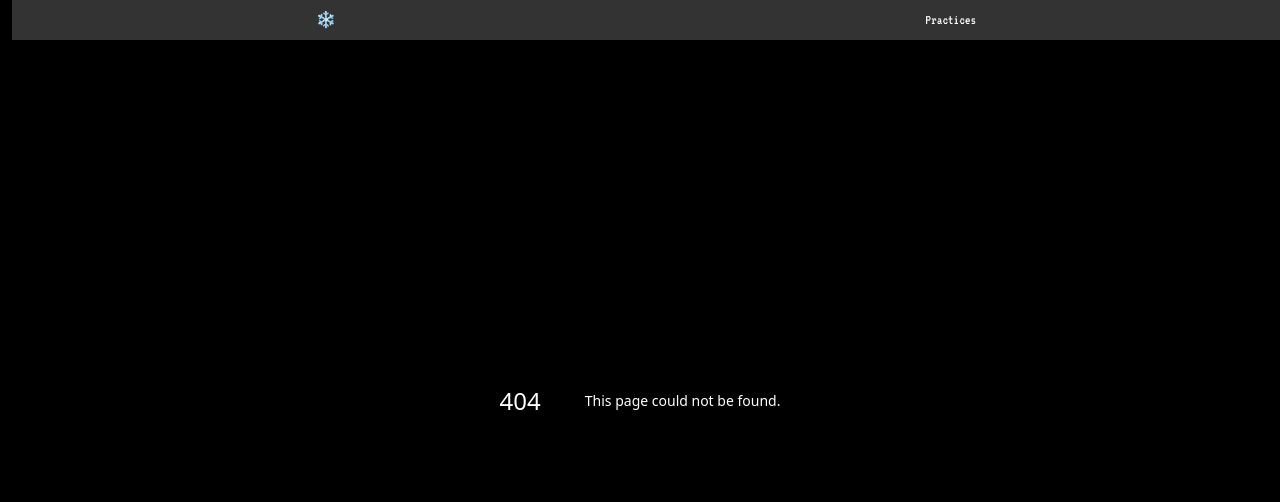
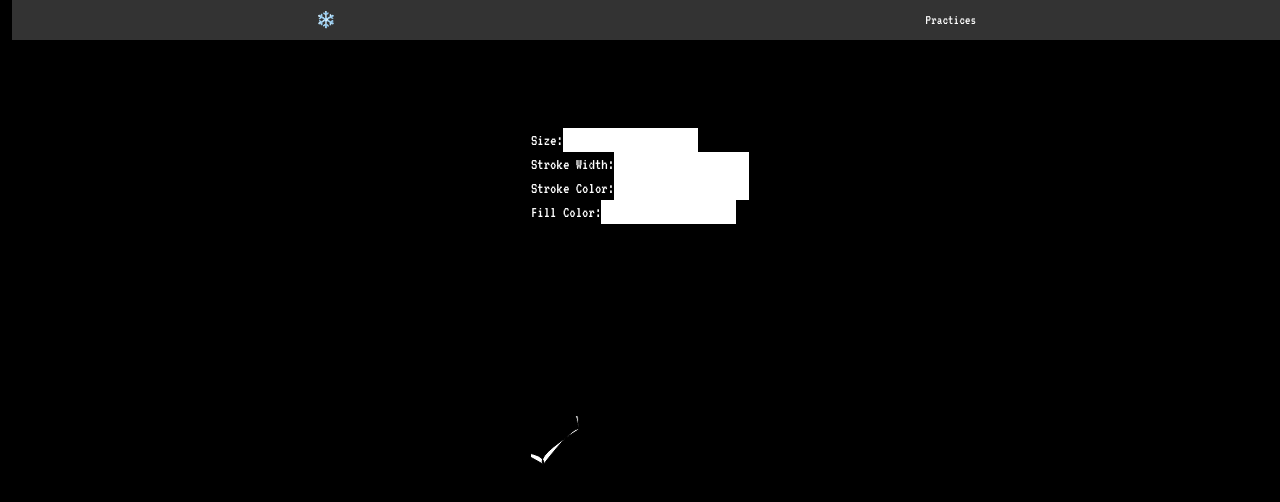
Before and after one commit to snow-t-m-yang/react-practice202304, a Next.js app: page /snowFlake in a window 1280 px wide. Before the commit this address had no page. Shown: the top 502 px of the page. Built offline with nearby package versions, Linux system fonts and the light colour scheme.

Commit message:
add component: Add Snowflake

```diff
--- /dev/null
+++ b/app/snowFlake/page.tsx
@@ -0,0 +1,10 @@
+import SnowFlakeGenerator from "@/components/SnowFlake";
+
+const page = () => {
+  return (
+    <div>
+      <SnowFlakeGenerator />
+    </div>
+  );
+};
+export default page;
--- a/components/Calculator.tsx
+++ b/components/Calculator.tsx
@@ -26,7 +26,7 @@ const calcuReducer = (state: State, action: Action) => {
   }
 };
 
-const Calculator: React.FC = () => {
+const Calculator = () => {
   const [state, dispatch] = useReducer(calcuReducer, initialState);
 
   const handleInput = (e: React.MouseEvent<HTMLElement>) => {
--- /dev/null
+++ b/components/SnowFlake.tsx
@@ -0,0 +1,139 @@
+"use client";
+
+import React, { useState } from "react";
+
+interface SnowflakeProps {
+  size: number;
+  strokeWidth: number;
+  strokeColor: string;
+  fillColor: string;
+}
+
+const Snowflake: React.FC<SnowflakeProps> = ({
+  size,
+  strokeWidth,
+  strokeColor,
+  fillColor,
+}) => {
+  const randomInRange = (min: number, max: number): number => {
+    return Math.random() * (max - min) + min;
+  };
+
+  const createSnowflakePath = (size: number): string => {
+    const numPoints = 6;
+    const angleStep = (Math.PI * 2) / numPoints;
+
+    // Generate random starting angle
+    let angle = randomInRange(0, Math.PI * 2);
+
+    // Generate random line segment lengths and curve control point offsets
+    const segmentLengths: number[] = [];
+    const controlOffsets: number[] = [];
+    for (let i = 0; i < numPoints * 2; i++) {
+      segmentLengths.push(randomInRange(size * 0.1, size * 0.5));
+      controlOffsets.push(randomInRange(-size * 0.3, size * 0.3));
+    }
+
+    // Generate path segments
+    const pathSegments: string[] = [];
+    for (let i = 0; i < numPoints; i++) {
+      const x1 = Math.cos(angle) * size;
+      const y1 = Math.sin(angle) * size;
+
+      const x2 = Math.cos(angle + angleStep) * size;
+      const y2 = Math.sin(angle + angleStep) * size;
+
+      const cx1 = x1 + Math.cos(angle + angleStep / 2) * controlOffsets[i * 2];
+      const cy1 = y1 + Math.sin(angle + angleStep / 2) * controlOffsets[i * 2];
+      const cx2 =
+        x2 + Math.cos(angle + angleStep / 2) * controlOffsets[i * 2 + 1];
+      const cy2 =
+        y2 + Math.sin(angle + angleStep / 2) * controlOffsets[i * 2 + 1];
+
+      pathSegments.push(
+        `M${x1},${y1} Q${cx1},${cy1} ${x2},${y2} Q${cx2},${cy2} ${x1},${y1}`,
+      );
+
+      angle += angleStep;
+    }
+
+    return pathSegments.join(" ");
+  };
+
+  const snowflakePath = createSnowflakePath(size);
+
+  return (
+    <div className="grid h-screen mt-48">
+      <svg width={size} height={size} viewBox={`0 0 ${size} ${size}`}>
+        <path
+          d={snowflakePath}
+          fill={fillColor}
+          stroke={strokeColor}
+          strokeWidth={strokeWidth.toString()}
+        />
+      </svg>
+    </div>
+  );
+};
+
+const SnowFlakeGenerator: React.FC = () => {
+  const [size, setSize] = useState(50);
+  const [strokeWidth, setStrokeWidth] = useState(1);
+  const [strokeColor, setStrokeColor] = useState("black");
+  const [fillColor, setFillColor] = useState("white");
+
+  const renderSnowflake = (): JSX.Element => {
+    return (
+      <Snowflake
+        size={size}
+        strokeWidth={strokeWidth}
+        strokeColor={strokeColor}
+        fillColor={fillColor}
+      />
+    );
+  };
+
+  return (
+    <div className="grid pt-32 place-content-center">
+      <div>
+        <label htmlFor="size">Size:</label>
+        <input
+          type="number"
+          id="size"
+          value={size}
+          onChange={(e) => setSize(Number(e.target.value))}
+        />
+      </div>
+      <div>
+        <label htmlFor="strokeWidth">Stroke Width:</label>
+        <input
+          type="number"
+          id="strokeWidth"
+          value={strokeWidth}
+          onChange={(e) => setStrokeWidth(Number(e.target.value))}
+        />
+      </div>
+      <div>
+        <label htmlFor="strokeColor">Stroke Color:</label>
+        <input
+          type="text"
+          id="strokeColor"
+          value={strokeColor}
+          onChange={(e) => setStrokeColor(e.target.value)}
+        />
+      </div>
+      <div>
+        <label htmlFor="fillColor">Fill Color:</label>
+        <input
+          type="text"
+          id="fillColor"
+          value={fillColor}
+          onChange={(e) => setFillColor(e.target.value)}
+        />
+      </div>
+      <div>{renderSnowflake()}</div>
+    </div>
+  );
+};
+
+export default SnowFlakeGenerator;
--- a/components/ui/Nav.tsx
+++ b/components/ui/Nav.tsx
@@ -1,6 +1,7 @@
 "use client";
 
 import Link from "next/link";
+import SnowFlake from "../SnowFlake";
 
 import {
   Menubar,
@@ -36,6 +37,9 @@ const Nav = () => {
             <MenubarItem>
               <Link href="/calculator">Calculator</Link>
             </MenubarItem>
+            <MenubarItem>
+              <Link href="/snowFlake">SnowFlake Generator</Link>
+            </MenubarItem>
           </MenubarContent>
         </MenubarMenu>
       </div>
```
